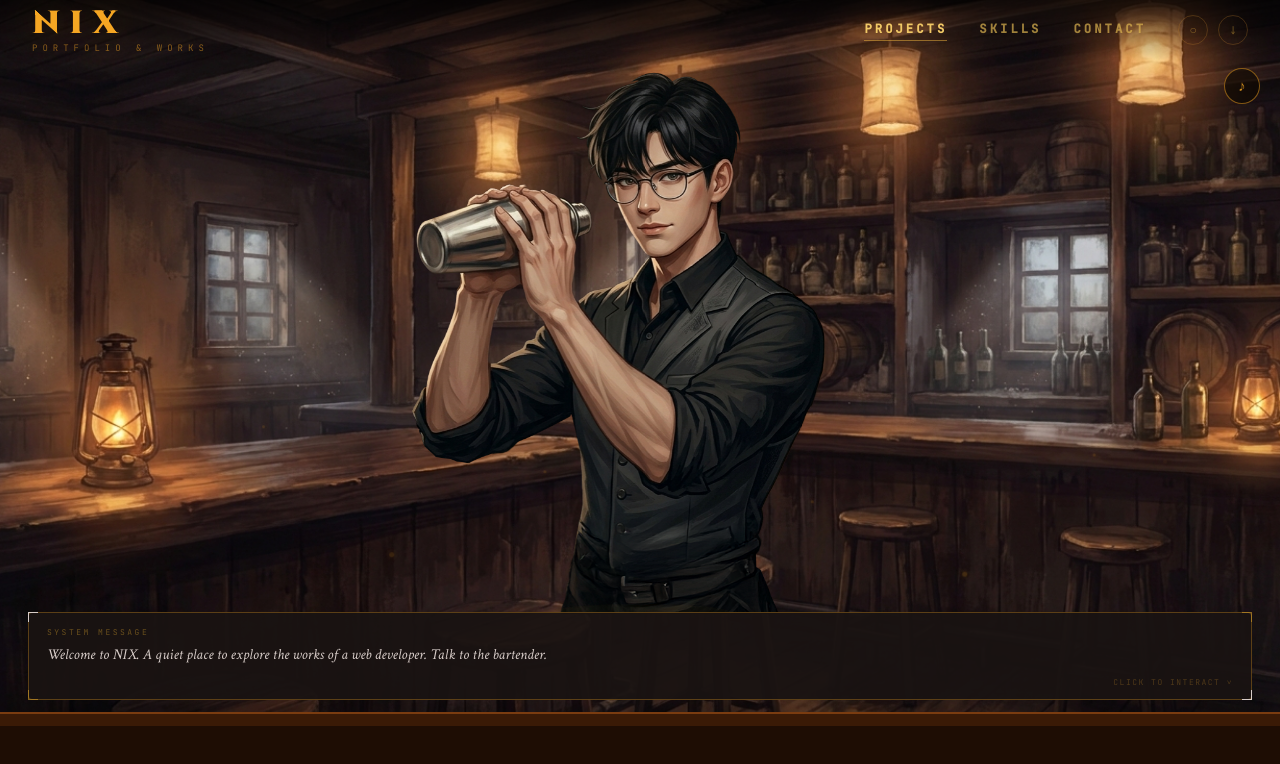
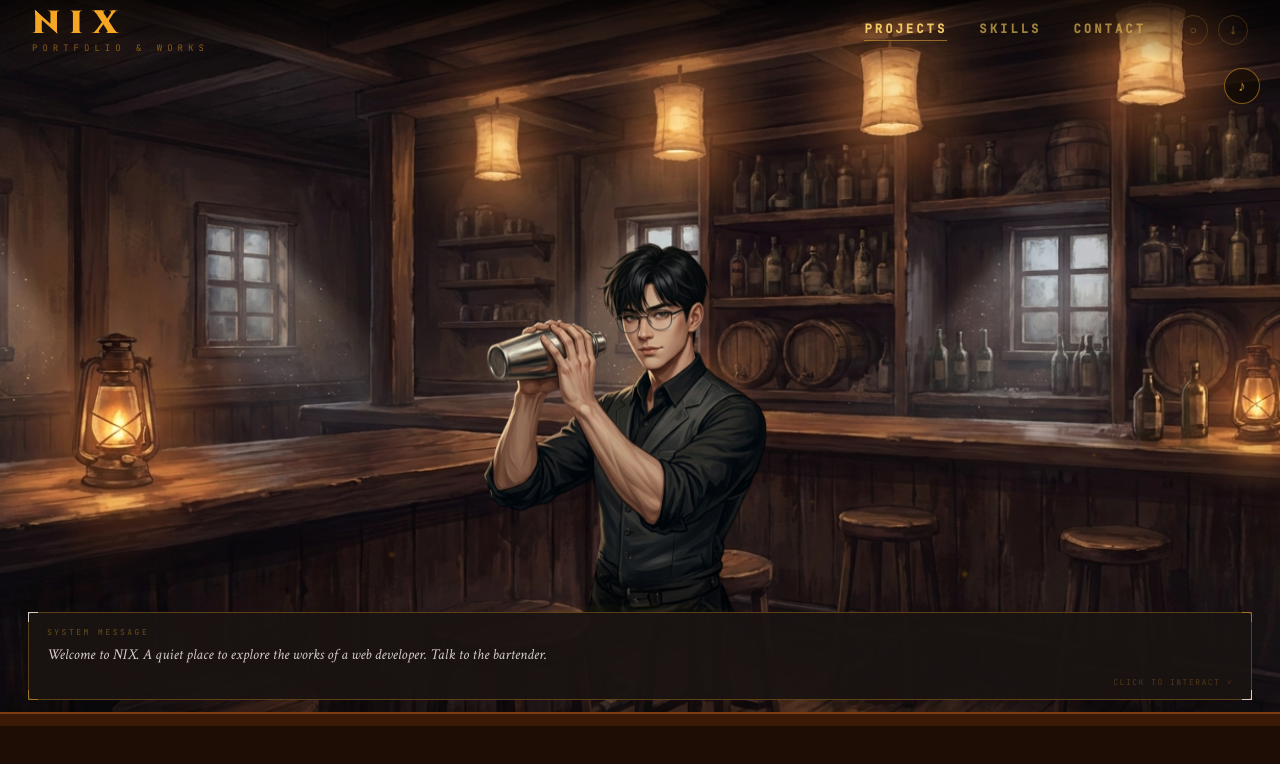
Before and after one commit to huangnik90/nix-tavern, a Next.js app: page / in a window 1280 px wide. Shown: the top 764 px of the page. Built offline with nearby package versions, Linux system fonts and the light colour scheme.

Commit message:
adjust size

```diff
--- a/src/components/Home/elements.js
+++ b/src/components/Home/elements.js
@@ -196,18 +196,6 @@ export const MusicBtn = styled.button`
   transition: all 0.2s;
   cursor: pointer;
 
-  .glass {
-    opacity: 0;
-    transition: opacity 0.22s ease;
-    transform-style: preserve-3d;
-    will-change: opacity;
-  }
-  .idle,
-  .glass {
-    transform: translateZ(0);
-    backface-visibility: hidden;
-  }
-
   /* pulse ring saat belum playing */
   &::before {
     content: "";
@@ -258,8 +246,8 @@ export const BartenderWrap = styled.div`
   bottom: 180px;
   left: 50%;
   transform: translateX(-50%);
-  width: 620px;
-  height: 660px;
+  width: 420px;
+  height: 460px;
   cursor: pointer;
   z-index: 5;
 
```
